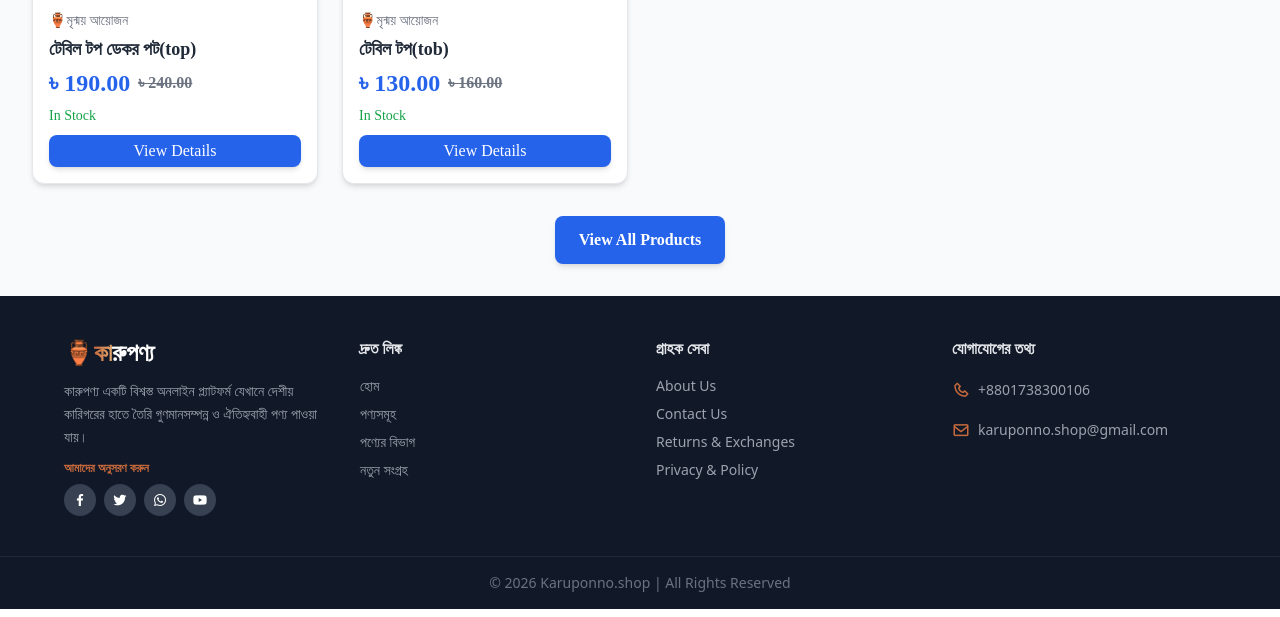
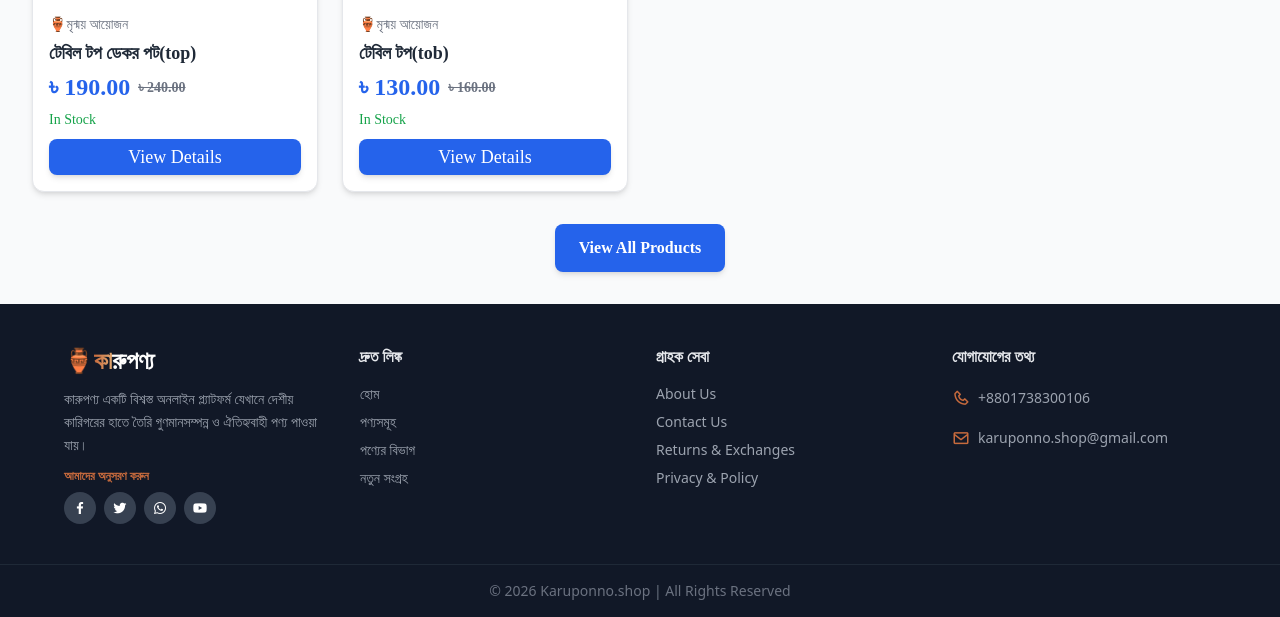
Before and after one commit to Alokkumarpaul106/my-pottery-shop, a Django app: a page that uses backend/templates/shop/category_products.html in a window 1280 px wide. Shown: the part 1544-2161 px from the top of the page. Run offline with Django 5.2, Linux system fonts and the light colour scheme; data comes from the database, SQL or seed files in the repository; some libraries are stand-ins or nearby versions; some web fonts are replaced.

Commit message:
category mobile responsive

```diff
--- a/backend/templates/shop/category.html
+++ b/backend/templates/shop/category.html
@@ -23,12 +23,12 @@
 
           <!-- Category Content -->
           <div class="p-5 text-center">
-            <h3 class="text-xl font-semibold text-gray-800">
+            <h3 class="text-xl font-semibold text-gray-800 line-clamp-1">
               {{ category.category_name }}
             </h3>
 
-            <p class="text-gray-500 text-sm mt-2">
-              {{ category.description|truncatewords:11 }}
+            <p class="text-gray-500 text-sm mt-2 line-clamp-1">
+              {{ category.description}}
             </p>
 
 
--- a/backend/templates/shop/category_products.html
+++ b/backend/templates/shop/category_products.html
@@ -63,9 +63,9 @@
                 </div>
 
                 <!-- Content -->
-                <div class="p-4">
+                <div class="p-2 md:p-4">
                     <!-- Category -->
-                    <p class="text-sm text-gray-500 mb-1">{{ product.category }}</p>
+                    <p class="text-sm text-gray-500 mb-1 truncate">{{ product.category }}</p>
 
                     <!-- Product Name -->
                     <h3 class="font-semibold text-sm md:text-lg text-gray-800 truncate">
@@ -73,13 +73,13 @@
                     </h3>
 
                     <!-- Price -->
-                    <div class="flex items-center gap-2 flex-wrap">
-                        <p class="text-blue-600 font-bold  text-lg md:text-2xl mt-1">
+                    <div class="flex items-center md:gap-2 flex-wrap">
+                        <p class="text-blue-600 font-bold  text-xm md:text-2xl mt-1">
                             ৳ {{ product.price }}
                         </p>
                         <p class="text-gray-500 font-semibold mt-1">
                             {% if product.old_price %}
-                            <span class="text-gray-500 line-through">৳ {{ product.old_price }}</span>
+                            <span class="text-gray-500 line-through text-sm">৳ {{ product.old_price }}</span>
                             {% endif %}
                         </p>
                     </div>
@@ -97,9 +97,9 @@
                     </div>
 
                     <!-- Button -->
-                    <div class="mt-2">
+                    <div class="mt-1 md:mt-2">
                         <a href="{% url 'backend:product_detail' product.slug %}"
-                            class="block text-center bg-blue-600 text-white py-1 shadow-md rounded-lg hover:bg-blue-700 transition">
+                            class="block text-sm md:text-lg text-center bg-blue-600 text-white py-1 shadow-md rounded-lg hover:bg-blue-700 transition">
                             View Details
                         </a>
                     </div>
--- a/backend/templates/shop/home.html
+++ b/backend/templates/shop/home.html
@@ -103,7 +103,7 @@
               {{ category.category_name }}
             </h3>
 
-            <p class="text-gray-500 text-sm mt-2">
+            <p class="text-gray-500 text-sm mt-2 line-clamp-1">
               {{ category.description|truncatewords:11 }}
             </p>
 
```
